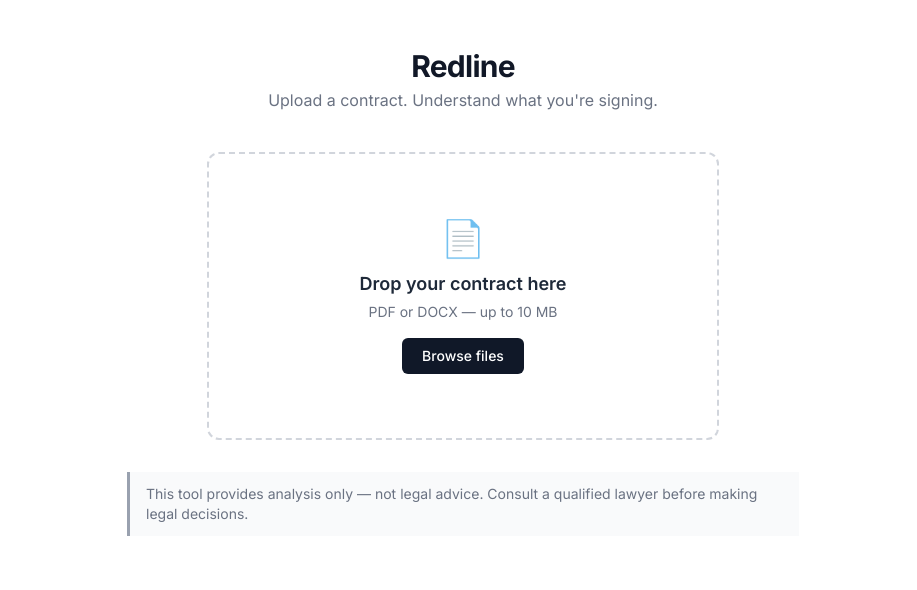
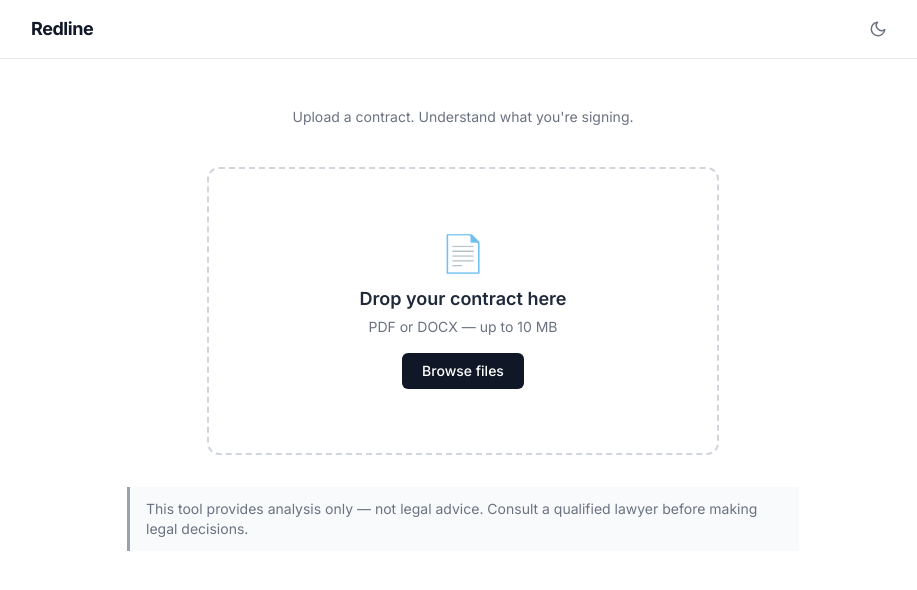
Before and after one commit to Seb281/redline, a Next.js app in the folder frontend/: page / in a window 1280 px wide. Shown: the top 590 px of the page, without its empty margins (177-1094 px from the left). Built offline with nearby package versions, Linux system fonts and the light colour scheme; no server answers.

Commit message:
feat: add persistent header with dark mode toggle

```diff
--- a/frontend/src/app/layout.tsx
+++ b/frontend/src/app/layout.tsx
@@ -1,6 +1,7 @@
 import type { Metadata } from "next";
 import { Inter } from "next/font/google";
 import "./globals.css";
+import { Header } from "@/components/Header";
 
 const inter = Inter({ subsets: ["latin"] });
 
@@ -15,8 +16,9 @@ export default function RootLayout({
   children: React.ReactNode;
 }) {
   return (
-    <html lang="en">
-      <body className={`${inter.className} bg-gray-50 text-gray-900 antialiased`}>
+    <html lang="en" suppressHydrationWarning>
+      <body className={`${inter.className} bg-[var(--bg-primary)] text-[var(--text-primary)] antialiased theme-transition`}>
+        <Header />
         {children}
       </body>
     </html>
--- a/frontend/src/app/page.tsx
+++ b/frontend/src/app/page.tsx
@@ -57,12 +57,9 @@ export default function Home() {
 
   return (
     <main className="mx-auto max-w-4xl px-4 py-12">
-      <header className="mb-10 text-center">
-        <h1 className="text-3xl font-bold tracking-tight">Redline</h1>
-        <p className="mt-1 text-gray-500">
-          Upload a contract. Understand what you&apos;re signing.
-        </p>
-      </header>
+      <p className="mb-10 text-center text-sm text-[var(--text-tertiary)]">
+        Upload a contract. Understand what you&apos;re signing.
+      </p>
 
       {state.view === "upload" && (
         <FileUpload
--- /dev/null
+++ b/frontend/src/components/Header.tsx
@@ -0,0 +1,44 @@
+/** Persistent header with Redline wordmark and dark mode toggle. */
+
+"use client";
+
+import { useTheme } from "@/hooks/useTheme";
+
+/** Top bar shown on every screen. */
+export function Header() {
+  const { theme, toggle } = useTheme();
+
+  return (
+    <header className="sticky top-0 z-50 border-b border-[var(--border-primary)] bg-[var(--bg-primary)]/95 backdrop-blur-sm theme-transition">
+      <div className="mx-auto flex max-w-4xl items-center justify-between px-4 py-3">
+        <span className="text-lg font-bold tracking-tight text-[var(--text-primary)]">
+          Redline
+        </span>
+        <button
+          type="button"
+          onClick={toggle}
+          aria-label={`Switch to ${theme === "light" ? "dark" : "light"} mode`}
+          className="rounded-md p-2 text-[var(--text-tertiary)] transition-colors hover:bg-[var(--bg-tertiary)] hover:text-[var(--text-primary)]"
+        >
+          {theme === "light" ? (
+            <svg xmlns="http://www.w3.org/2000/svg" width="18" height="18" viewBox="0 0 24 24" fill="none" stroke="currentColor" strokeWidth="2" strokeLinecap="round" strokeLinejoin="round">
+              <path d="M21 12.79A9 9 0 1 1 11.21 3 7 7 0 0 0 21 12.79z" />
+            </svg>
+          ) : (
+            <svg xmlns="http://www.w3.org/2000/svg" width="18" height="18" viewBox="0 0 24 24" fill="none" stroke="currentColor" strokeWidth="2" strokeLinecap="round" strokeLinejoin="round">
+              <circle cx="12" cy="12" r="5" />
+              <line x1="12" y1="1" x2="12" y2="3" />
+              <line x1="12" y1="21" x2="12" y2="23" />
+              <line x1="4.22" y1="4.22" x2="5.64" y2="5.64" />
+              <line x1="18.36" y1="18.36" x2="19.78" y2="19.78" />
+              <line x1="1" y1="12" x2="3" y2="12" />
+              <line x1="21" y1="12" x2="23" y2="12" />
+              <line x1="4.22" y1="19.78" x2="5.64" y2="18.36" />
+              <line x1="18.36" y1="5.64" x2="19.78" y2="4.22" />
+            </svg>
+          )}
+        </button>
+      </div>
+    </header>
+  );
+}
```
